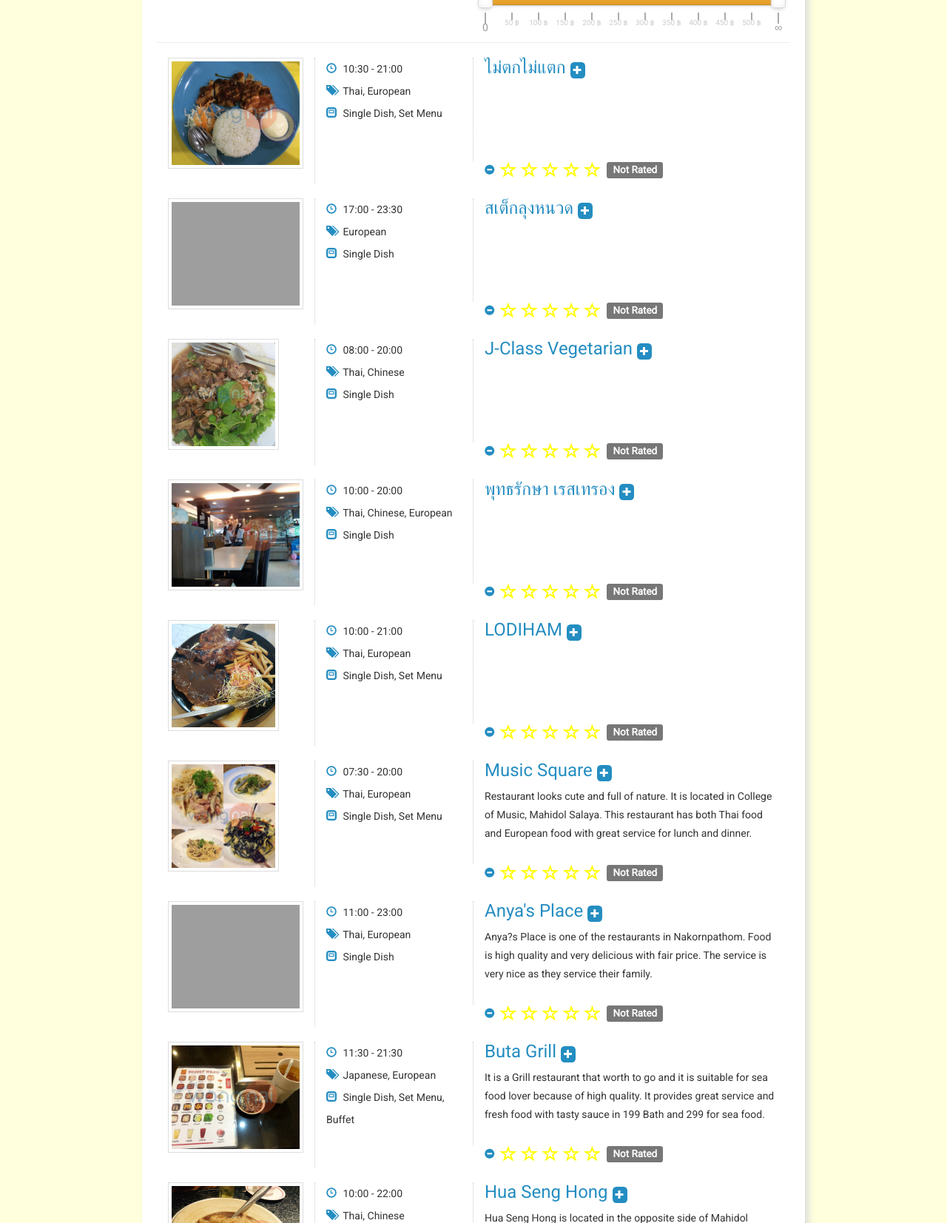
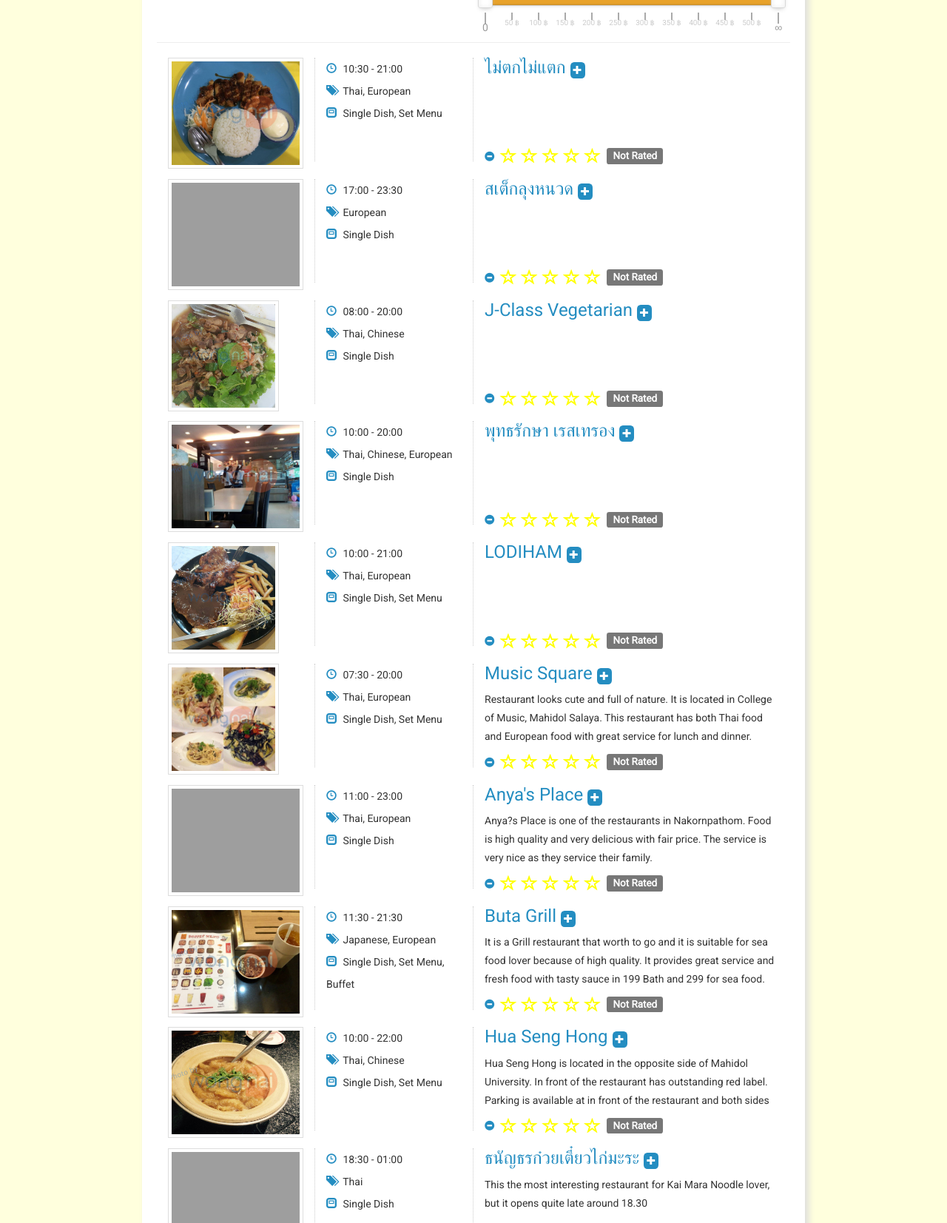
Before and after one commit to ErbaZZ/MUDining, a PHP site: page /restaurants.php in a window 1280 px wide. Shown: the part 267-1920 px from the top of the page at 74% size. Run offline with PHP 8.4, Linux system fonts and the light colour scheme; data comes from the database, SQL or seed files in the repository; grey boxes are pictures that could not be loaded.

Commit message:
Layout fix

```diff
--- a/assets/css/restaurants.css
+++ b/assets/css/restaurants.css
@@ -59,7 +59,7 @@ hgroup h2.lead {
 
 .search-result .col-md-3 {
     border-right: 1px dotted #ccc;
-    min-height: 140px;
+    height: 140px;
 }
 
 .search-result ul {
--- a/restaurants/tolist.php
+++ b/restaurants/tolist.php
@@ -48,7 +48,7 @@
       echo '<div class="col-xs-6 col-sm-6 col-md-6 excerpet">';
       echo '<p>'.$result['Description'].'</p>';
       echo '</div>';
-      echo '<div class="col-xs-12 col-sm-12 col-md-offset-3 col-md-6">';
+      echo '<div class="col-xs-12 col-sm-12 col-md-6">';
       echo "<input id='input-7-xs' class='rating rating-loading' value='0' data-min='0' data-max='5' data-step='1' data-size='xs'>";
       echo '</div>';
       echo '<span class="clearfix borda"></span>';
```
